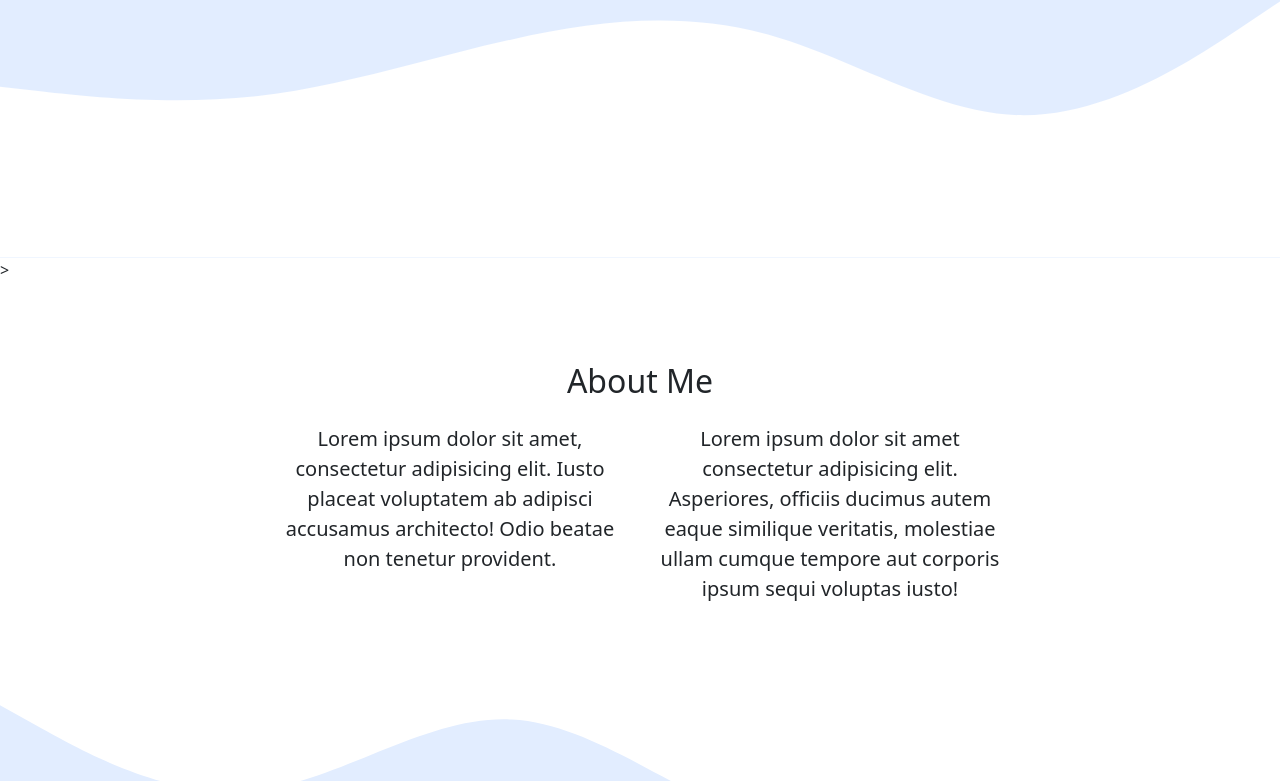
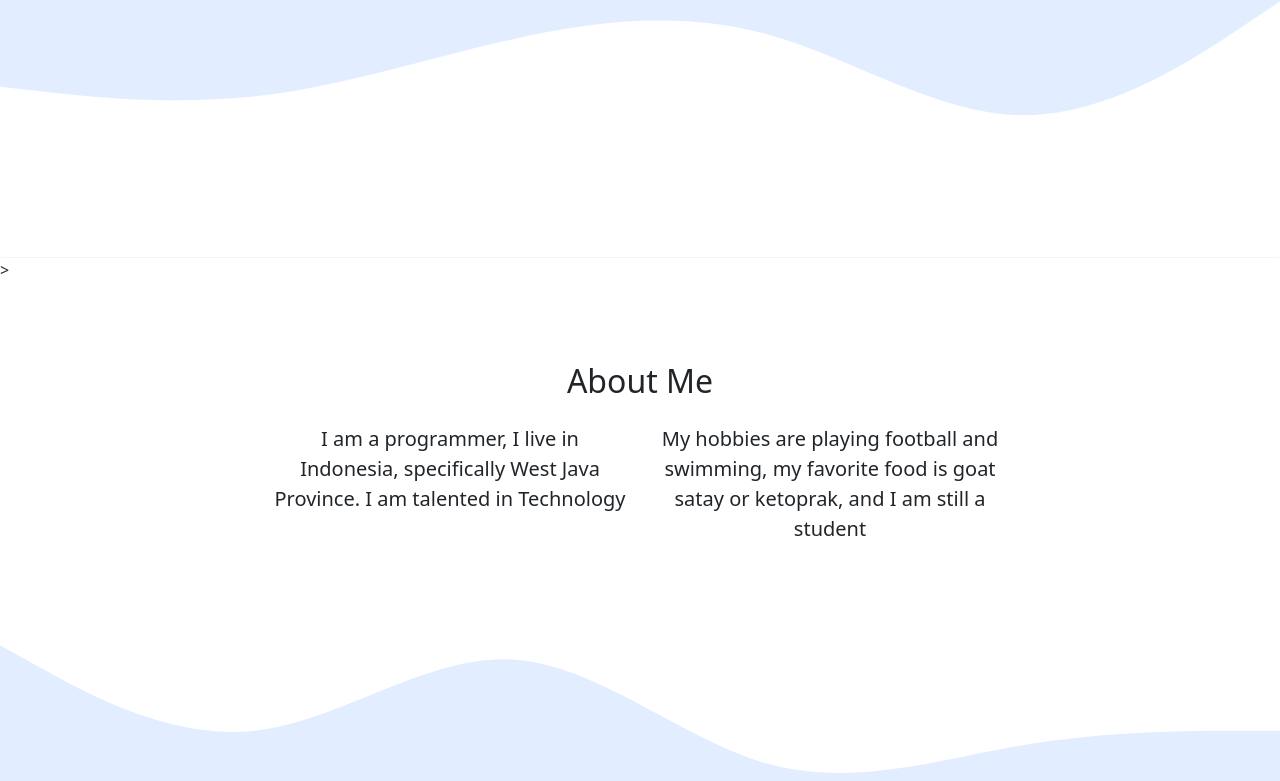
Before and after one commit to fianzx/alfiandra.github.io, a plain HTML site: page index.html in a window 1280 px wide. Shown: the part 444-1225 px from the top of the page. Drawn offline with nearby package versions, Linux system fonts and the light colour scheme.

Commit message:
New index.html

```diff
--- a/index.html
+++ b/index.html
@@ -17,7 +17,7 @@
     <!-- My CSS -->
     <link rel="stylesheet" href="style.css" />
 
-    <title>My Portfolio | Ir. Alfiandra</title>
+    <title>My Portfolio | IT. Alfiandra</title>
   </head>
   <body id="home">
     <!-- Navbar -->
@@ -74,10 +74,10 @@
         </div>
         <div class="row justify-content-center fs-5 text-center">
           <div class="col-md-4" data-aos="fade-right">
-            <p>Lorem ipsum dolor sit amet, consectetur adipisicing elit. Iusto placeat voluptatem ab adipisci accusamus architecto! Odio beatae non tenetur provident.</p>
+            <p>I am a programmer, I live in Indonesia, specifically West Java Province. I am talented in Technology</p>
           </div>
           <div class="col-md-4" data-aos="fade-left" data-aos-delay="200">
-            <p>Lorem ipsum dolor sit amet consectetur adipisicing elit. Asperiores, officiis ducimus autem eaque similique veritatis, molestiae ullam cumque tempore aut corporis ipsum sequi voluptas iusto!</p>
+            <p>My hobbies are playing football and swimming, my favorite food is goat satay or ketoprak, and I am still a student</p>
           </div>
         </div>
       </div>
```
